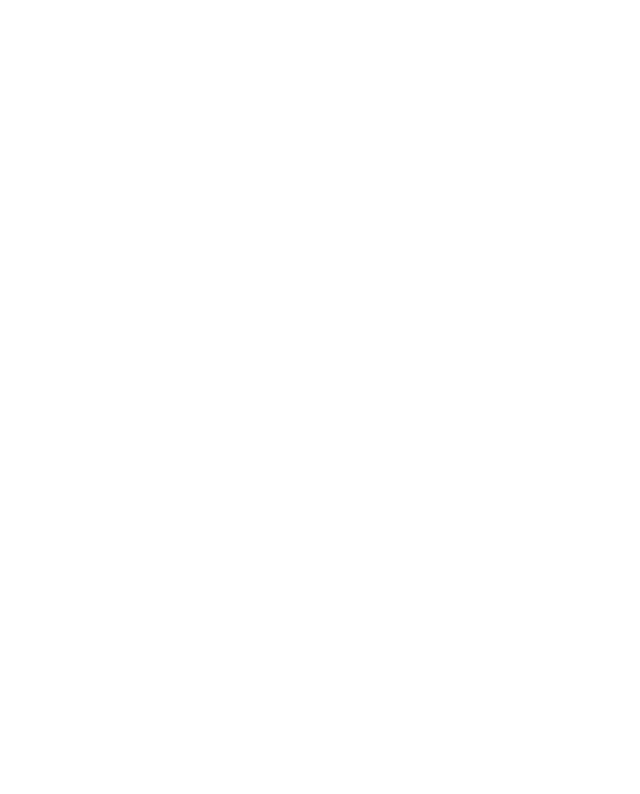
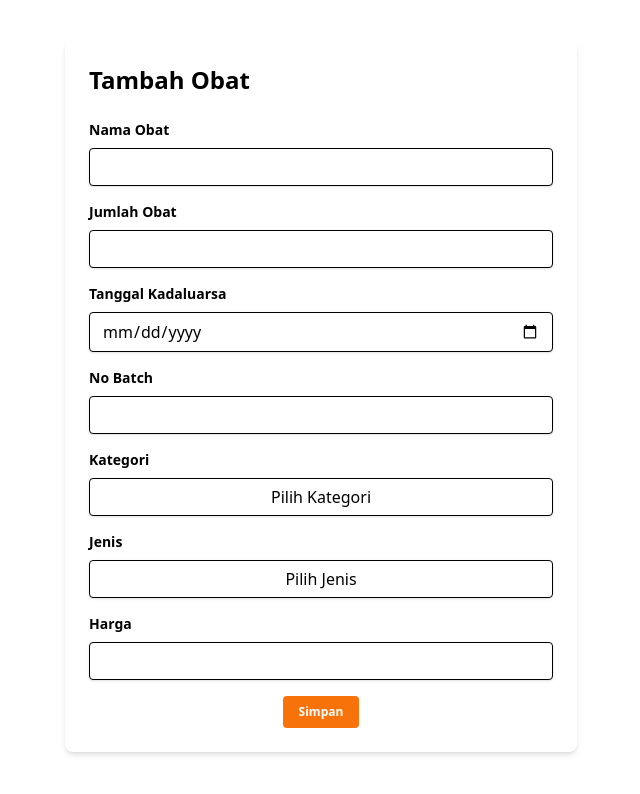
Before and after one commit to ISENA-FKTP/akusehat, a React (Vite) app: page /tambah-obat in a window 1280 px wide. Before the commit this address had no page. Shown: the top 794 px of the page, without its empty margins (319-959 px from the left). Built offline with nearby package versions, Linux system fonts and the light colour scheme.

Commit message:
menambah page tambah obat

```diff
--- a/package.json
+++ b/package.json
@@ -10,6 +10,7 @@
     "preview": "vite preview"
   },
   "dependencies": {
+    "@headlessui/react": "^2.0.4",
     "@nivo/bar": "^0.87.0",
     "@nivo/line": "^0.87.0",
     "@nivo/pie": "^0.87.0",
--- a/src/App.jsx
+++ b/src/App.jsx
@@ -8,6 +8,7 @@
 import Dokter from "./views/klinik/pages/dokter";
 import Laporan from "./views/klinik/pages/laporan";
 import Klinik from "./views/klinik";
+import TambahObat from "./views/apoteker/pages/tambahObat";
 
 function App() {
   return (
@@ -25,6 +26,7 @@
         <Route path="/dashboard" element={<Dashboard/>} />
         <Route path="/dokter" element={<Dokter/>} />
         <Route path="/laporan" element={<Laporan/>} />
+        <Route path="/tambah-obat" element={<TambahObat/>} />
       </Routes>
     </Router>
   );
--- /dev/null
+++ b/src/views/apoteker/pages/tambahObat.jsx
@@ -0,0 +1,155 @@
+import React, { useState } from 'react';
+import { Menu } from '@headlessui/react';
+import 'tailwindcss/tailwind.css';
+
+const TambahObat = () => {
+  const [formData, setFormData] = useState({
+    medicineName: '',
+    quantity: '',
+    expiryDate: '',
+    batchNo: '',
+    category: '',
+    type: '',
+    price: '',
+  });
+
+  const handleChange = (e) => {
+    const { name, value } = e.target;
+    setFormData({
+      ...formData,
+      [name]: value,
+    });
+  };
+
+  const handleSubmit = (e) => {
+    e.preventDefault();
+    console.log(formData);
+    // Tambahkan logika untuk menyimpan data di sini
+  };
+
+  return (
+    <div>
+     <div className="max-w-lg mx-auto mt-10 p-6 bg-white rounded-lg shadow-md">
+        <h2 className="text-2xl font-bold mb-6">Tambah Obat</h2>
+        <form onSubmit={handleSubmit}>
+          <div className="mb-4">
+            <label className="block text-black text-sm font-bold mb-2">Nama Obat</label>
+            <input
+              type="text"
+              name="medicineName"
+              value={formData.medicineName}
+              onChange={handleChange}
+              className="shadow appearance-none border rounded w-full py-2 px-3 text-black leading-tight focus:outline-none focus:shadow-outline"
+              required
+            />
+          </div>
+          <div className="mb-4">
+            <label className="block text-black text-sm font-bold mb-2">Jumlah Obat</label>
+            <input
+              type="number"
+              name="quantity"
+              value={formData.quantity}
+              onChange={handleChange}
+              className="shadow appearance-none border rounded w-full py-2 px-3 text-black leading-tight focus:outline-none focus:shadow-outline"
+              required
+            />
+          </div>
+          <div className="mb-4 relative">
+            <label className="block text-black text-sm font-bold mb-2">Tanggal Kadaluarsa</label>
+            <div className="flex items-center">
+              <input
+                type="date"
+                name="expiryDate"
+                value={formData.expiryDate}
+                onChange={handleChange}
+                className="shadow appearance-none border rounded w-full py-2 px-3 text-black leading-tight focus:outline-none focus:shadow-outline"
+                required
+              />
+            </div>
+          </div>
+          <div className="mb-4">
+            <label className="block text-black text-sm font-bold mb-2">No Batch</label>
+            <input
+              type="text"
+              name="batchNo"
+              value={formData.batchNo}
+              onChange={handleChange}
+              className="shadow appearance-none border rounded w-full py-2 px-3 text-black leading-tight focus:outline-none focus:shadow-outline"
+              required
+            />
+          </div>
+          <div className="mb-4">
+            <label className="block text-black text-sm font-bold mb-2">Kategori</label>
+            <Menu as="div" className="relative">
+              <Menu.Button className="shadow appearance-none border rounded w-full py-2 px-3 text-black leading-tight focus:outline-none focus:shadow-outline">
+                {formData.category || 'Pilih Kategori'}
+              </Menu.Button>
+              <Menu.Items className="absolute mt-1 w-full bg-white border border-gray-200 rounded-md shadow-lg z-10">
+                {['Alkes Habis Pakai', 'Obat Cair', 'Obat Padat', 'Obat Lainnya'].map((category) => (
+                  <Menu.Item key={category}>
+                    {({ active }) => (
+                      <div
+                        className={`${
+                          active ? 'bg-warning-300 text-white' : 'text-black'
+                        } px-4 py-2 cursor-pointer`}
+                        onClick={() => setFormData({ ...formData, category })}
+                      >
+                        {category}
+                      </div>
+                    )}
+                  </Menu.Item>
+                ))}
+              </Menu.Items>
+            </Menu>
+          </div>
+          <div className="mb-4">
+            <label className="block text-black text-sm font-bold mb-2">Jenis</label>
+            <Menu as="div" className="relative">
+              <Menu.Button className="shadow appearance-none border rounded w-full py-2 px-3 text-black leading-tight focus:outline-none focus:shadow-outline">
+                {formData.type || 'Pilih Jenis'}
+              </Menu.Button>
+              <Menu.Items className="absolute mt-1 w-full bg-white border border-gray-200 rounded-md shadow-lg z-10">
+                {['OTC', 'Prescription', 'Herbal'].map((type) => (
+                  <Menu.Item key={type}>
+                    {({ active }) => (
+                      <div
+                        className={`${
+                          active ? 'bg-blue-500 text-white' : 'text-black'
+                        } px-4 py-2 cursor-pointer`}
+                        onClick={() => setFormData({ ...formData, type })}
+                      >
+                        {type}
+                      </div>
+                    )}
+                  </Menu.Item>
+                ))}
+              </Menu.Items>
+            </Menu>
+          </div>
+          <div className="mb-4">
+            <label className="block text-black text-sm font-bold mb-2">Harga</label>
+            <input
+              type="number"
+              name="price"
+              value={formData.price}
+              onChange={handleChange}
+              className="shadow appearance-none border rounded w-full py-2 px-3 text-black leading-tight focus:outline-none focus:shadow-outline"
+              required
+            />
+          </div>
+          <div className="flex justify-center">
+            <button
+              type="submit"
+              className="bg-secondary-500 hover:bg-secondary-400 text-white font-bold py-2 px-4 rounded focus:outline-none focus:shadow-outline text-xs"
+            >
+              Simpan
+            </button>
+          </div>
+        </form>
+      </div>
+    </div>
+
+  );
+};
+
+export default TambahObat;
```
Also changed, not shown: 1 other file (tests, documents, lock files or other folders).
